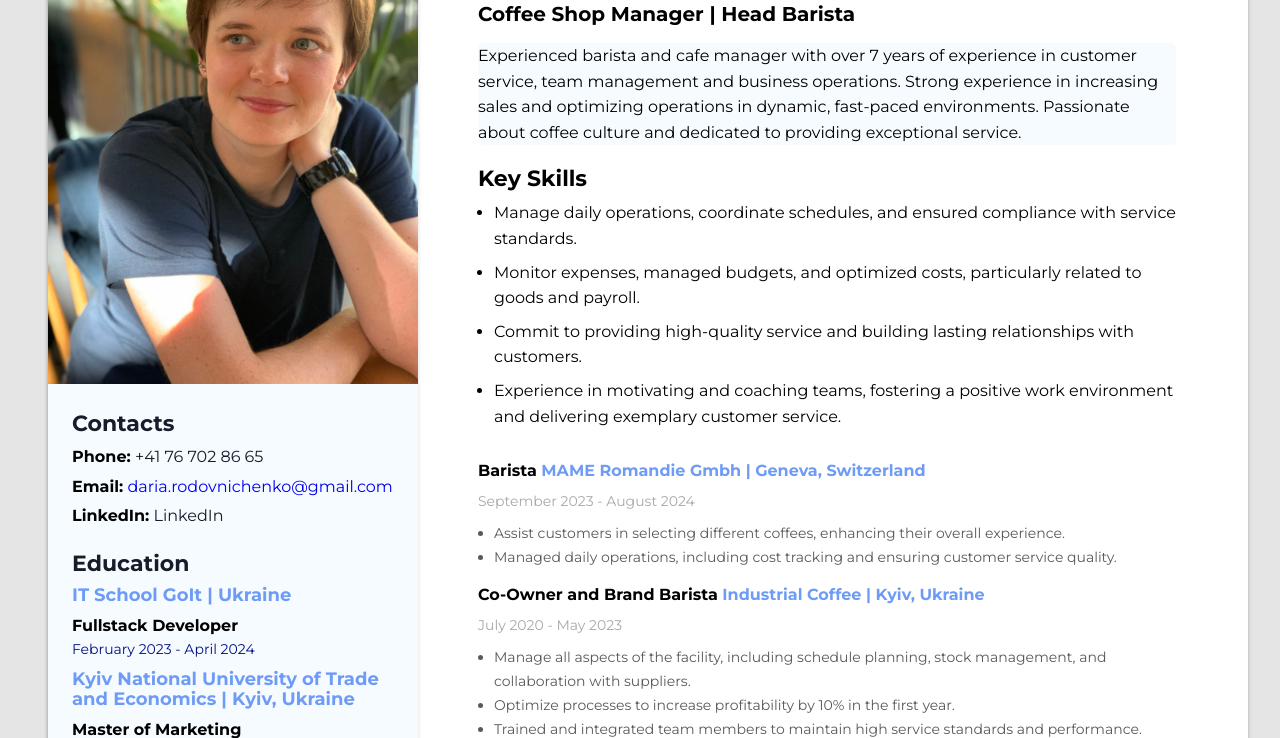
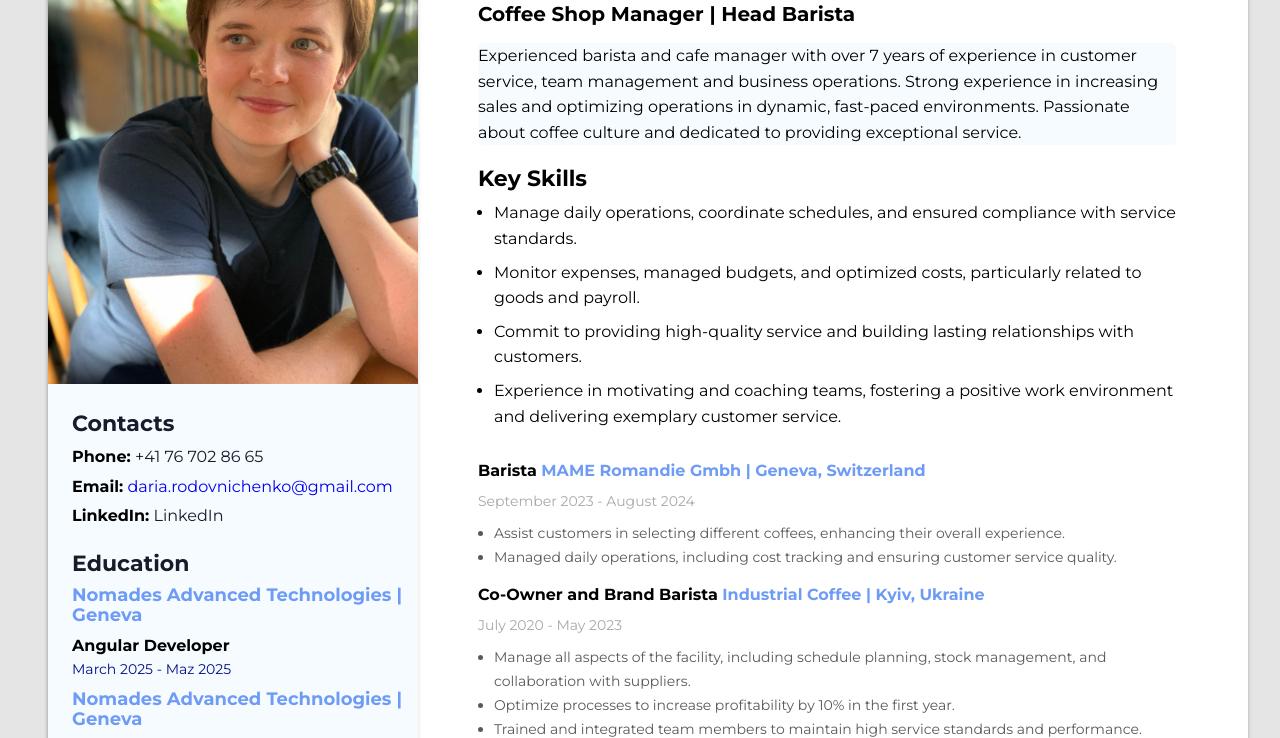
Before and after one commit to DariaRodovnichenko/CV_manager, a plain HTML site: page index.html in a window 1280 px wide. Shown: the part 197-935 px from the top of the page. Drawn offline with Linux system fonts and the light colour scheme.

Commit message:
education add

```diff
--- a/css/style.css
+++ b/css/style.css
@@ -329,6 +329,10 @@ p {
   color: #161d2a;
 }
 
+.skills-list:last-child {
+  margin-bottom: 20px;
+}
+
 @media (max-width: 768px) {
   .wrapper {
     flex-direction: column;
--- a/js/script.js
+++ b/js/script.js
@@ -65,17 +65,22 @@ function updateEducation(language) {
   const educationTitle = translations[language].educationTitle;
 
   educationSection.innerHTML = `
-     <h3 class="sidebar-title">${educationTitle}</h3>${educationData
-    .map(
-      edu => `
+    <h3 class="sidebar-title">${educationTitle}</h3>${educationData
+    .map(edu => {
+      const institution =
+        edu.university && edu.school
+          ? `${edu.university} || ${edu.school}`
+          : edu.university || edu.school || '';
+      return `
       <div class="education-item">
-            <h4 class="education-university">${edu.university}</h4>
+        <h4 class="education-university">${institution}</h4>
         <p class="education-specialization">${edu.specialization}</p>
         <p class="education-period">${edu.period}</p>
       </div>
-    `
-    )
-    .join('')}`;
+      `;
+    })
+    .join('')}
+  `;
 }
 
 function updateTechSkills(language) {
--- a/js/translations.js
+++ b/js/translations.js
@@ -88,7 +88,17 @@ const translations = {
     educationTitle: 'Education',
     education: [
       {
-        university: 'IT School GoIt | Ukraine',
+        school: 'Nomades Advanced Technologies | Geneva',
+        specialization: 'Angular Developer',
+        period: 'March 2025 - Maz 2025',
+      },
+      {
+        school: 'Nomades Advanced Technologies | Geneva',
+        specialization: 'JS Software Developer',
+        period: 'January 2025 - March 2025',
+      },
+      {
+        school: 'IT School GoIt | Ukraine',
         specialization: 'Fullstack Developer',
         period: 'February 2023 - April 2024',
       },
@@ -219,7 +229,17 @@ const translations = {
     educationTitle: 'Education',
     education: [
       {
-        university: 'IT School GoIt | Ukraine',
+        school: 'Nomades Advanced Technologies | Genève',
+        specialization: 'Développeur Angular',
+        period: 'Mars 2025 - Mai 2025',
+      },
+      {
+        school: 'Nomades Advanced Technologies | Genève',
+        specialization: 'Développeur Java Script',
+        period: 'Janvier 2025 - Mars 2025',
+      },
+      {
+        school: 'IT School GoIt | Ukraine',
         specialization: 'Programme Développeur Fullstack',
         period: 'Février 2023 - Avril 2024',
       },
```
